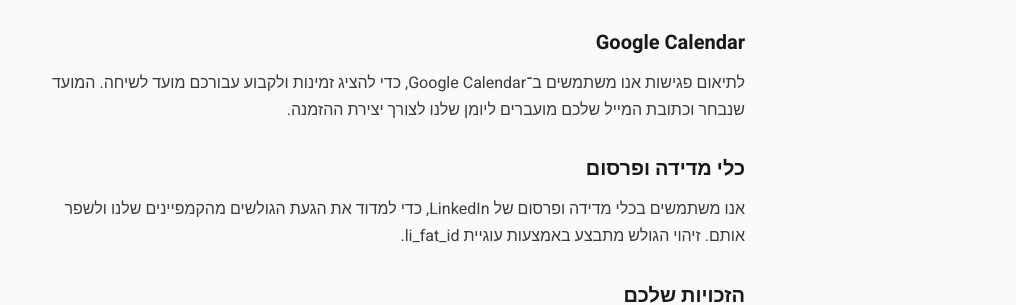
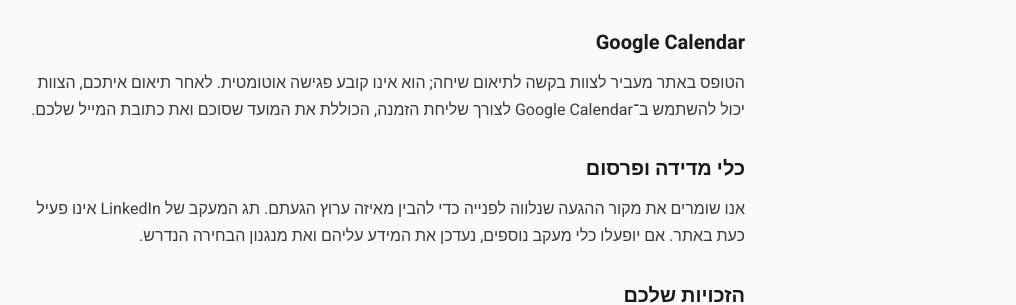
Before and after one commit to 2552222-cpu/boombuy-onepager2026, a React (Vite) app: page /privacy in a window 1280 px wide. Shown: the part 463-768 px from the top of the page, without its empty margins (255-1271 px from the left). Built offline with nearby package versions, Linux system fonts and the light colour scheme; no server answers.

Commit message:
External agent changes
Co-authored-by: 2552222-cpu <272292526+2552222-cpu@users.noreply.github.com>

```diff
--- a/src/pages/Privacy.jsx
+++ b/src/pages/Privacy.jsx
@@ -29,12 +29,12 @@ export default function Privacy() {
 
           <section>
             <h2 style={{ color: CHARCOAL, fontSize: 20, fontWeight: 700, margin: "0 0 10px" }}>Google Calendar</h2>
-            <p style={{ margin: 0 }}>לתיאום פגישות אנו משתמשים ב־Google Calendar, כדי להציג זמינות ולקבוע עבורכם מועד לשיחה. המועד שנבחר וכתובת המייל שלכם מועברים ליומן שלנו לצורך יצירת ההזמנה.</p>
+            <p style={{ margin: 0 }}>הטופס באתר מעביר לצוות בקשה לתיאום שיחה; הוא אינו קובע פגישה אוטומטית. לאחר תיאום איתכם, הצוות יכול להשתמש ב־Google Calendar לצורך שליחת הזמנה, הכוללת את המועד שסוכם ואת כתובת המייל שלכם.</p>
           </section>
 
           <section>
             <h2 style={{ color: CHARCOAL, fontSize: 20, fontWeight: 700, margin: "0 0 10px" }}>כלי מדידה ופרסום</h2>
-            <p style={{ margin: 0 }}>אנו משתמשים בכלי מדידה ופרסום של LinkedIn, כדי למדוד את הגעת הגולשים מהקמפיינים שלנו ולשפר אותם. זיהוי הגולש מתבצע באמצעות עוגיית li_fat_id.</p>
+            <p style={{ margin: 0 }}>אנו שומרים את מקור ההגעה שנלווה לפנייה כדי להבין מאיזה ערוץ הגעתם. תג המעקב של LinkedIn אינו פעיל כעת באתר. אם יופעלו כלי מעקב נוספים, נעדכן את המידע עליהם ואת מנגנון הבחירה הנדרש.</p>
           </section>
 
           <section>
```
